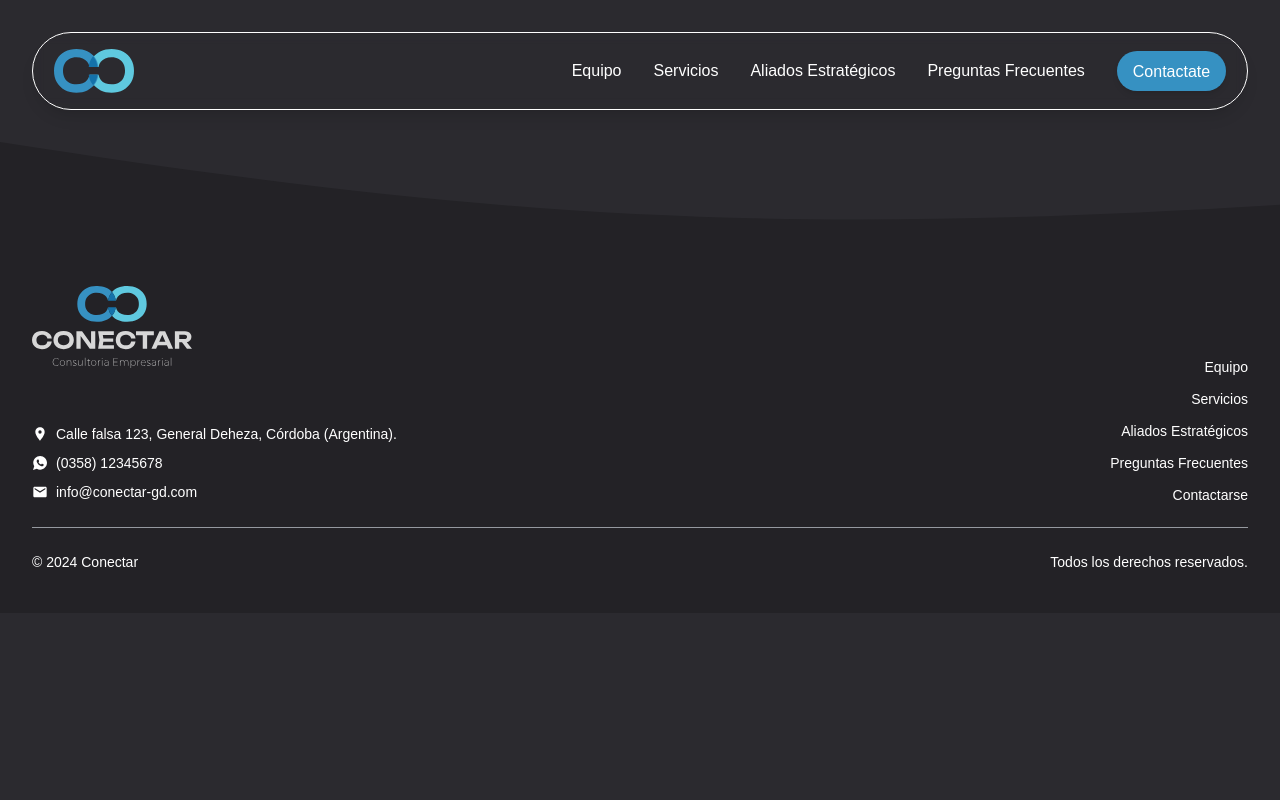
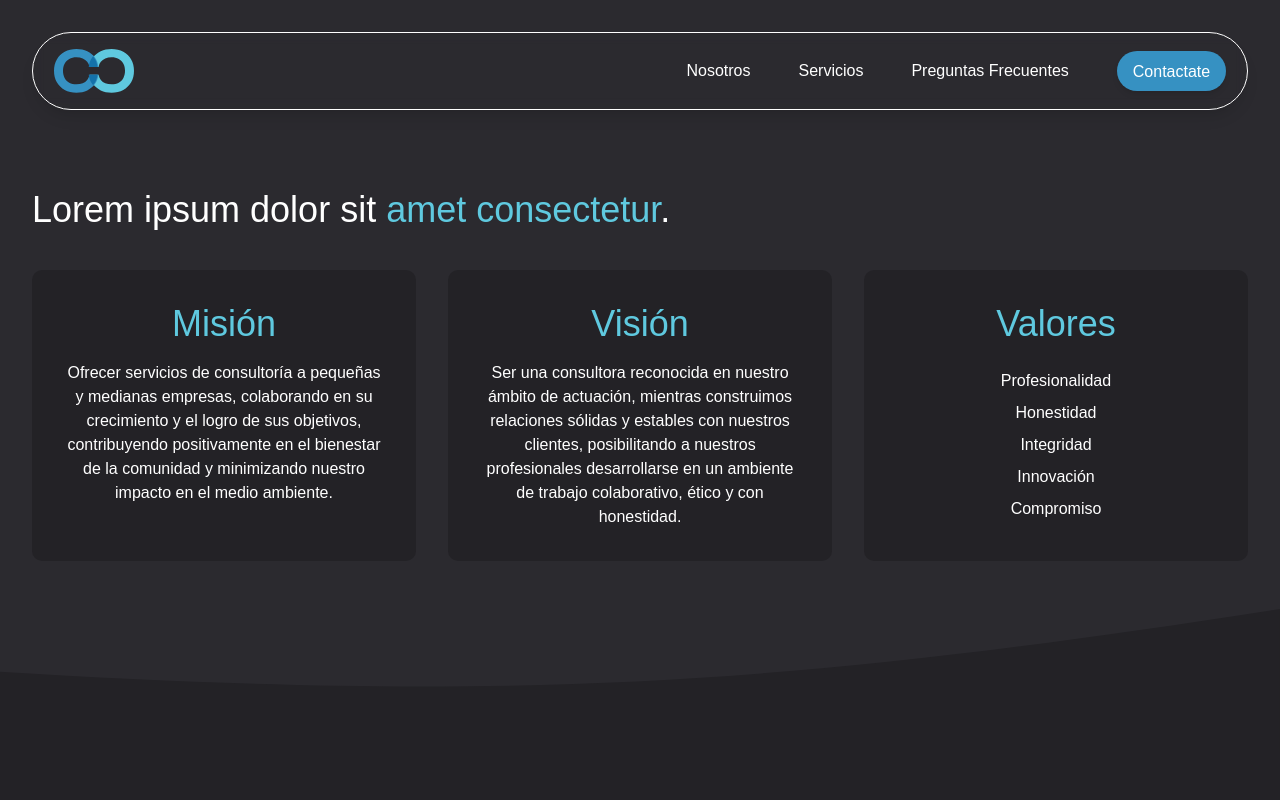
Before and after one commit to NicoPicotto/conectar, a React (Vite) app: page /nosotros in a window 1280 px wide. Shown: the top 800 px of the page. Built offline with nearby package versions, Linux system fonts and the light colour scheme; a web font is replaced by a local one.

Commit message:
cambios varios

```diff
--- a/src/App.jsx
+++ b/src/App.jsx
@@ -66,7 +66,7 @@ function App() {
                <Routes>
                   <Route path='/' element={<HomeView />} />
                   <Route path='/servicios' element={<ServiciosView />} />
-                  <Route path='/equipo' element={<EquipoView />} />
+                  <Route path='/nosotros' element={<EquipoView />} />
                </Routes>
             </SmoothScrollWrapper>
             <Footer />
--- a/src/Components/Equipo/MisionVisionValores/index.jsx
+++ b/src/Components/Equipo/MisionVisionValores/index.jsx
@@ -3,7 +3,7 @@ import { Stack, Heading, Text, SimpleGrid, Highlight } from "@chakra-ui/react";
 const MisionVisionValores = () => {
    return (
       <Stack align='center' paddingInline='2rem'>
-         <Stack maxW='80rem' w='100%' gap='1.5rem' paddingBlock='5rem'>
+         <Stack maxW='80rem' w='100%' gap='1.5rem' paddingBlock='3rem'>
             <Heading size='xl' lineHeight={1.1} mb='1rem'>
                <Highlight
                   query='amet consectetur'
@@ -18,26 +18,24 @@ const MisionVisionValores = () => {
                   borderRadius={10}
                   p='2rem'
                   align='center'
-                  justify='center'
                   position='relative'
                   minH='18rem'
+                  gap='1rem'
+                  transition='outline 0.2s ease'
                   _hover={{
-                     "& > h2": { opacity: 0, pointerEvents: "none" },
-                     "& > p": { opacity: 1 },
-                     outline: "1px solid #3691C2",
+                     shadow: "md",
+                     outline: "2px solid #5FC9DF",
                   }}
                >
-                  <Heading position='absolute' transition='opacity 0.2s'>
+                  <Heading color='celeste' transition='opacity 0.2s'>
                      Misión
                   </Heading>
-                  <Text
-                     textAlign='center'
-                     opacity={0}
-                     transition='opacity 0.2s ease'
-                  >
+                  <Text textAlign='center'>
                      Ofrecer servicios de consultoría a pequeñas y medianas
                      empresas, colaborando en su crecimiento y el logro de sus
-                     objetivos.
+                     objetivos, contribuyendo positivamente en el bienestar de
+                     la comunidad y minimizando nuestro impacto en el medio
+                     ambiente.
                   </Text>
                </Stack>
 
@@ -46,28 +44,22 @@ const MisionVisionValores = () => {
                   borderRadius={10}
                   p='2rem'
                   align='center'
-                  justify='center'
                   position='relative'
                   minH='18rem'
+                  gap='1rem'
+                  transition='outline 0.2s ease'
                   _hover={{
-                     "& > h2": { opacity: 0, pointerEvents: "none" },
-                     "& > p": { opacity: 1 },
-                     outline: "1px solid #3691C2",
+                     shadow: "md",
+                     outline: "2px solid #5FC9DF",
                   }}
                >
-                  <Heading position='absolute' transition='opacity 0.2s'>
-                     Visión
-                  </Heading>
-                  <Text
-                     textAlign='center'
-                     opacity={0}
-                     transition='opacity 0.2s ease'
-                  >
+                  <Heading color='celeste'>Visión</Heading>
+                  <Text textAlign='center'>
                      Ser una consultora reconocida en nuestro ámbito de
                      actuación, mientras construimos relaciones sólidas y
                      estables con nuestros clientes, posibilitando a nuestros
                      profesionales desarrollarse en un ambiente de trabajo
-                     colaborativo, ética y honestidad.
+                     colaborativo, ético y con honestidad.
                   </Text>
                </Stack>
                <Stack
@@ -75,53 +67,22 @@ const MisionVisionValores = () => {
                   borderRadius={10}
                   p='2rem'
                   align='center'
-                  justify='center'
                   position='relative'
                   minH='18rem'
+                  transition='outline 0.2s ease'
                   _hover={{
-                     "& > h2": { opacity: 0, pointerEvents: "none" },
-                     "& > p": { opacity: 1 },
-                     outline: "1px solid #3691C2",
+                     shadow: "md",
+                     outline: "2px solid #5FC9DF",
                   }}
                >
-                  <Heading position='absolute' transition='opacity 0.2s'>
+                  <Heading mb='1rem' color='celeste'>
                      Valores
                   </Heading>
-                  <Text
-                     textAlign='center'
-                     opacity={0}
-                     transition='opacity 0.2s ease'
-                  >
-                     Profesionalidad
-                  </Text>
-                  <Text
-                     textAlign='center'
-                     opacity={0}
-                     transition='opacity 0.2s ease'
-                  >
-                     Honestidad
-                  </Text>
-                  <Text
-                     textAlign='center'
-                     opacity={0}
-                     transition='opacity 0.2s ease'
-                  >
-                     Integridad
-                  </Text>
-                  <Text
-                     textAlign='center'
-                     opacity={0}
-                     transition='opacity 0.2s ease'
-                  >
-                     Innovación
-                  </Text>
-                  <Text
-                     textAlign='center'
-                     opacity={0}
-                     transition='opacity 0.2s ease'
-                  >
-                     Compromiso
-                  </Text>
+                  <Text textAlign='center'>Profesionalidad</Text>
+                  <Text textAlign='center'>Honestidad</Text>
+                  <Text textAlign='center'>Integridad</Text>
+                  <Text textAlign='center'>Innovación</Text>
+                  <Text textAlign='center'>Compromiso</Text>
                </Stack>
             </SimpleGrid>
          </Stack>
--- a/src/Components/Footer/index.jsx
+++ b/src/Components/Footer/index.jsx
@@ -1,6 +1,15 @@
-import { Stack, Divider, Text, Button, Image, Icon } from "@chakra-ui/react";
+import {
+   Stack,
+   Divider,
+   Text,
+   Button,
+   Image,
+   Icon,
+   Link,
+} from "@chakra-ui/react";
 import SpacerTop from "../Spacers/spacerTop";
 import logo from "/assets/images/logo-full.svg";
+import { Link as ReachLink } from "react-router-dom";
 import { MdLocationOn, MdEmail } from "react-icons/md";
 import { IoLogoWhatsapp } from "react-icons/io";
 
@@ -29,21 +38,26 @@ const Footer = () => {
                      </Stack>
                   </Stack>
                   <Stack gap='1rem' justify='flex-end' align='flex-end'>
+                     <Link as={ReachLink} to='/nosotros'>
                         <Button variant='link' size='sm' fontFamily='body'>
                            Equipo
                         </Button>
+                     </Link>
+                     <Link as={ReachLink} to='/servicios'>
                         <Button variant='link' size='sm' fontFamily='body'>
                            Servicios
                         </Button>
-                     <Button variant='link' size='sm' fontFamily='body'>
-                        Aliados Estratégicos
-                     </Button>
+                     </Link>
+                     <Link as={ReachLink} to='/faq'>
                         <Button variant='link' size='sm' fontFamily='body'>
                            Preguntas Frecuentes
                         </Button>
+                     </Link>
+                     <Link as='a' href='#contact'>
                         <Button variant='link' size='sm' fontFamily='body'>
                            Contactarse
                         </Button>
+                     </Link>
                   </Stack>
                </Stack>
                <Divider />
--- a/src/Components/Home/Contacto/index.jsx
+++ b/src/Components/Home/Contacto/index.jsx
@@ -12,13 +12,14 @@ import {
    Text,
 } from "@chakra-ui/react";
 
-const Contacto = ({service}) => {
+const Contacto = ({ bgColor }) => {
    return (
       <Stack
          align='center'
          paddingInline='2rem'
          paddingBlock='2rem'
          id='contact'
+         bgColor={bgColor ? bgColor : "negro"}
       >
          <Stack maxW='80rem' w='100%' gap='1.5rem' paddingBlock='5rem'>
             <SimpleGrid columns={2} spacing='1rem'>
--- a/src/Components/Home/FAQ/index.jsx
+++ b/src/Components/Home/FAQ/index.jsx
@@ -1,3 +1,4 @@
+/* eslint-disable react/prop-types */
 import {
    Stack,
    Heading,
@@ -12,7 +13,7 @@ import {
    Text,
 } from "@chakra-ui/react";
 
-const Faq = () => {
+const Faq = ({ bgColor }) => {
    const faqInfo = [
       {
          question: "¿En qué áreas de negocio puedo solicitar asesoramiento?",
@@ -61,7 +62,12 @@ const Faq = () => {
    ];
 
    return (
-      <Stack align='center' paddingInline='2rem' bgColor='negroOscuro' id='faq'>
+      <Stack
+         align='center'
+         paddingInline='2rem'
+         bgColor={bgColor ? bgColor : "negroOscuro"}
+         id='faq'
+      >
          <Stack maxW='80rem' w='100%' gap='1.5rem' paddingBlock='5rem'>
             <SimpleGrid columns={2} spacing='1rem'>
                <Heading size='xl' lineHeight={1.3} mb='1rem' maxW='15ch'>
--- a/src/Components/Home/Hero/index.jsx
+++ b/src/Components/Home/Hero/index.jsx
@@ -1,17 +1,26 @@
-import { Stack, Heading, Text, Button, Image } from "@chakra-ui/react";
+import {
+   Stack,
+   Heading,
+   Text,
+   Button,
+   Image,
+   Highlight,
+} from "@chakra-ui/react";
 import heroImg from "/assets/images/Home/hero.png";
 
 const HeroSection = () => {
    return (
-      <Stack align="center" paddingInline="2rem" id="hero">
+      <Stack align='center' paddingInline='2rem' id='hero'>
          <Stack maxW='80rem' w='100%' gap='1.5rem' marginBottom='5rem'>
             <Stack borderRadius='3rem' overflow='hidden'>
                <Image src={heroImg} />
             </Stack>
             <Stack direction='row' gap='1rem'>
                <Heading size='2xl' lineHeight={1.1}>
-                  Impulsamos tu crecimiento empresarial con estrategias
-                  innovadoras y sostenibles.
+                  <Highlight query='sostenibles' styles={{ color: "celeste" }}>
+                     Impulsamos tu crecimiento empresarial con estrategias
+                     innovadoras y sostenibles.
+                  </Highlight>
                </Heading>
                <Stack maxW='35ch' justify='space-between'>
                   <Text style={{ textWrap: "pretty" }} lineHeight={1.2}>
--- a/src/Components/Home/Normas/index.jsx
+++ b/src/Components/Home/Normas/index.jsx
@@ -1,16 +1,21 @@
 /* eslint-disable react/prop-types */
-import { Stack, Heading, Highlight, Image, Text, Box } from "@chakra-ui/react";
-import isoImg from "/assets/images/Home/iso.svg";
+import { Stack, Heading, Highlight, Text, Box } from "@chakra-ui/react";
 import Marquee from "react-marquee-slider";
 
 const Normas = ({ bgColor }) => {
    const normasInfo = [
-      { number: "9001", title: "Calidad" },
-      { number: "17025", title: "Laboratorios de Ensayo y Calibración" },
-      { number: "22001", title: "Inocuidad Alimentaria" },
-      { number: "27001", title: "Seguridad de la Información" },
-      { number: "14001", title: "Medio Ambiente" },
-      { number: "26000", title: "Responsabilidad Social" },
+      { number: "ISO 9001", title: "Calidad" },
+      { number: "ISO 17025", title: "Laboratorios de Ensayo y Calibración" },
+      { number: "ISO 22001", title: "Inocuidad Alimentaria" },
+      { number: "ISO 27001", title: "Seguridad de la Información" },
+      { number: "ISO 14001", title: "Medio Ambiente" },
+      { number: "ISO 26000", title: "Responsabilidad Social" },
+      { number: "BPM", title: "Buenas Prácticas de Manufactura" },
+      {
+         number: "HACCP",
+         title: "Análisis de Peligros y Puntos Críticos de Control",
+      },
+      { number: "EMPRESA B", title: "Triple Impacto" },
    ];
 
    return (
@@ -53,31 +58,33 @@ const Normas = ({ bgColor }) => {
                   {normasInfo.map((norma) => (
                      <Stack
                         key={norma.number}
-                        direction='row'
-                        borderWidth={1}
-                        borderColor='blanco'
+                        borderWidth={2}
+                        borderColor='azul'
                         borderRadius={20}
                         shadow='sm'
-                        p='1rem'
-                        h='auto'
-                        minW='20rem'
-                        justify='space-between'
+                        px='1rem'
+                        pb='1rem'
+                        w='18rem'
+                        minH='7rem'
+                        height='100%'
                         align='center'
                         mx='1rem'
                      >
-                        <Image src={isoImg} h='5rem' />
                         <Stack
-                           align='flex-end'
-                           justify='space-between'
-                           h='100%'
+                           bgColor='azul'
+                           pt='0.5rem'
+                           px='1rem'
+                           pb='0.5rem'
+                           mb='0.5rem'
+                           borderBottomRadius='1rem'
                         >
-                           <Heading textAlign='right' color='celeste'>
+                           <Heading size='md' color='blanco' fontWeight='bold'>
                               {norma.number}
                            </Heading>
-                           <Text maxW='15ch' lineHeight={1.1} textAlign='right'>
-                              {norma.title}
-                           </Text>
                         </Stack>
+                        <Text maxW='20ch' lineHeight={1.1} textAlign='center'>
+                           {norma.title}
+                        </Text>
                      </Stack>
                   ))}
                </Marquee>
--- a/src/Components/Home/Pasos/index.jsx
+++ b/src/Components/Home/Pasos/index.jsx
@@ -3,6 +3,7 @@ import PasosCard from "./PasosCard";
 
 const PasosSection = () => {
    const pasosInfo = [
+      { text: "Diagnóstico", icon: "/assets/images/Home/diagnostico.svg" },
       { text: "Preparacion", icon: "/assets/images/Home/preparacion.svg" },
       {
          text: "Implementación",
@@ -17,10 +18,10 @@ const PasosSection = () => {
          <Stack maxW='80rem' w='100%' gap='1.5rem' paddingBlock='5rem'>
             <Heading size='xl' lineHeight={1.1} mb='1rem'>
                <Highlight query='simples pasos' styles={{ color: "celeste" }}>
-                  Te acompañamos en 4 simples pasos.
+                  Te acompañamos en 5 simples pasos.
                </Highlight>
             </Heading>
-            <SimpleGrid columns={4} spacing='1rem'>
+            <SimpleGrid columns={5} spacing='1rem'>
                {pasosInfo.map((paso) => (
                   <PasosCard
                      key={paso.text}
--- a/src/Components/Navbar/index.jsx
+++ b/src/Components/Navbar/index.jsx
@@ -1,5 +1,4 @@
-import React from "react";
-import { Stack, Text, Button, Link, Image } from "@chakra-ui/react";
+import { Stack, Button, Link, Image } from "@chakra-ui/react";
 import { Link as ReachLink } from "react-router-dom";
 import logo from "/assets/images/logosvg.svg";
 
@@ -25,21 +24,19 @@ const Navbar = () => {
                   <Image w='5rem' src={logo} />
                </Link>
             </Stack>
-            <Stack direction='row' gap='2rem' align='center'>
-               <Link as={ReachLink} to='/equipo'>
-                  <Button variant='link'>Equipo</Button>
+            <Stack direction='row' gap='3rem' align='center'>
+               <Link as={ReachLink} to='/nosotros'>
+                  <Button variant='link'>Nosotros</Button>
                </Link>
                <Link as={ReachLink} to='/servicios'>
                   <Button variant='link'>Servicios</Button>
                </Link>
-               <Link as={ReachLink} to='/aliados'>
-                  <Button variant='link'>Aliados Estratégicos</Button>
-               </Link>
-               <Link as='a' href='#faq'>
+               <Link as={ReachLink} to='/faq'>
                   <Button variant='link'>Preguntas Frecuentes</Button>
                </Link>
-
-               <Button>Contactate</Button>
+               <Link as='a' href='#contact'>
+                  <Button>Contactate</Button>
+               </Link>
             </Stack>
          </Stack>
       </Stack>
--- a/src/Components/Servicios/Prestaciones/index.jsx
+++ b/src/Components/Servicios/Prestaciones/index.jsx
@@ -4,7 +4,7 @@ import listaPrestaciones from "./listaPrestaciones";
 const Prestaciones = () => {
    return (
       <Stack align='center' paddingInline='2rem'>
-         <Stack maxW='80rem' w='100%' gap='1.5rem' paddingBlock='5rem'>
+         <Stack maxW='80rem' w='100%' gap='1.5rem' paddingBlock='3rem'>
             <Heading size='xl' lineHeight={1.1} mb='1rem'>
                <Highlight
                   query='100% personalizado'
@@ -13,24 +13,20 @@ const Prestaciones = () => {
                   Acompañamiento 100% personalizado.
                </Highlight>
             </Heading>
-            <SimpleGrid columns={3} spacing='1rem'>
+            <SimpleGrid columns={4} spacing='1rem'>
                {listaPrestaciones.map((prestacion) => (
                   <Stack
                      bgColor='negroOscuro'
                      key={prestacion.title}
                      borderRadius={10}
                      p='2rem'
-                     minH='10rem'
+                     minH='13rem'
                      align='center'
                      position='relative'
                      overflow='hidden'
                      justify='center'
                      outline='1px solid #3691C2'
                      _hover={{
-                        "& > .service-title": {
-                           opacity: 0,
-                           pointerEvents: "none",
-                        },
                         "& > .contact-overlay": {
                            opacity: 1,
                         },
@@ -49,17 +45,18 @@ const Prestaciones = () => {
                         bgColor='azul'
                         position='absolute'
                         w='100%'
-                        h='100%'
+                        h='fit-content'
                         zIndex={1}
                         justify='center'
                         align='center'
-                        top={0}
+                        bottom={0}
                         left={0}
                         className='contact-overlay'
                         opacity={0}
+                        paddingBlock='0.7rem'
                      >
                         <Link as='a' href='#contact'>
-                           <Heading size='sm'>
+                           <Heading size='xs'>
                               Contactarme por este servicio
                            </Heading>
                         </Link>
--- a/src/Components/Servicios/Prestaciones/listaPrestaciones.jsx
+++ b/src/Components/Servicios/Prestaciones/listaPrestaciones.jsx
@@ -1,15 +1,15 @@
 const listaPrestaciones = [
    {
-      title: "Consultorías para implementación de normas nacionales e Internacionales.",
+      title: "Consultoría para la Implementación de Normas y/o Sistemas.",
    },
    {
-      title: "Capacitaciones.",
+      title: "Gestión de Procesos",
    },
    {
-      title: "Asistencia en la ejecución de proyectos.",
+      title: "Asesoría en la Ejecución de Proyectos.",
    },
    {
-      title: "Análisis y gestión de riesgos.",
+      title: "Análisis y Gestión de Riesgos.",
    },
    {
       title: "Auditorías Internas.",
@@ -17,6 +17,12 @@ const listaPrestaciones = [
    {
       title: "Auditorías a Proveedores.",
    },
+   {
+      title: "Capacitación.",
+   },
+   {
+      title: "Mentoring y Coaching Empresarial.",
+   },
 ];
 
 export default listaPrestaciones;
--- a/src/View/Equipo/index.jsx
+++ b/src/View/Equipo/index.jsx
@@ -1,8 +1,8 @@
 import MisionVisionValores from "../../Components/Equipo/MisionVisionValores";
 import SpacerTop from "../../Components/Spacers/spacerTop";
-import Consultores from '../../Components/Equipo/Consultores';
-import SpacerBottom from '../../Components/Spacers/spacerBottom';
-import Contacto from '../../Components/Home/Contacto';
+import Consultores from "../../Components/Equipo/Consultores";
+import SpacerBottom from "../../Components/Spacers/spacerBottom";
+import Contacto from "../../Components/Home/Contacto";
 
 const EquipoView = () => {
    return (
```
Also changed, not shown: public/assets/images/Home/bpm.svg (added), public/assets/images/Home/diagnostico.svg (added). Lines whose indentation alone changed are shown as unchanged.
